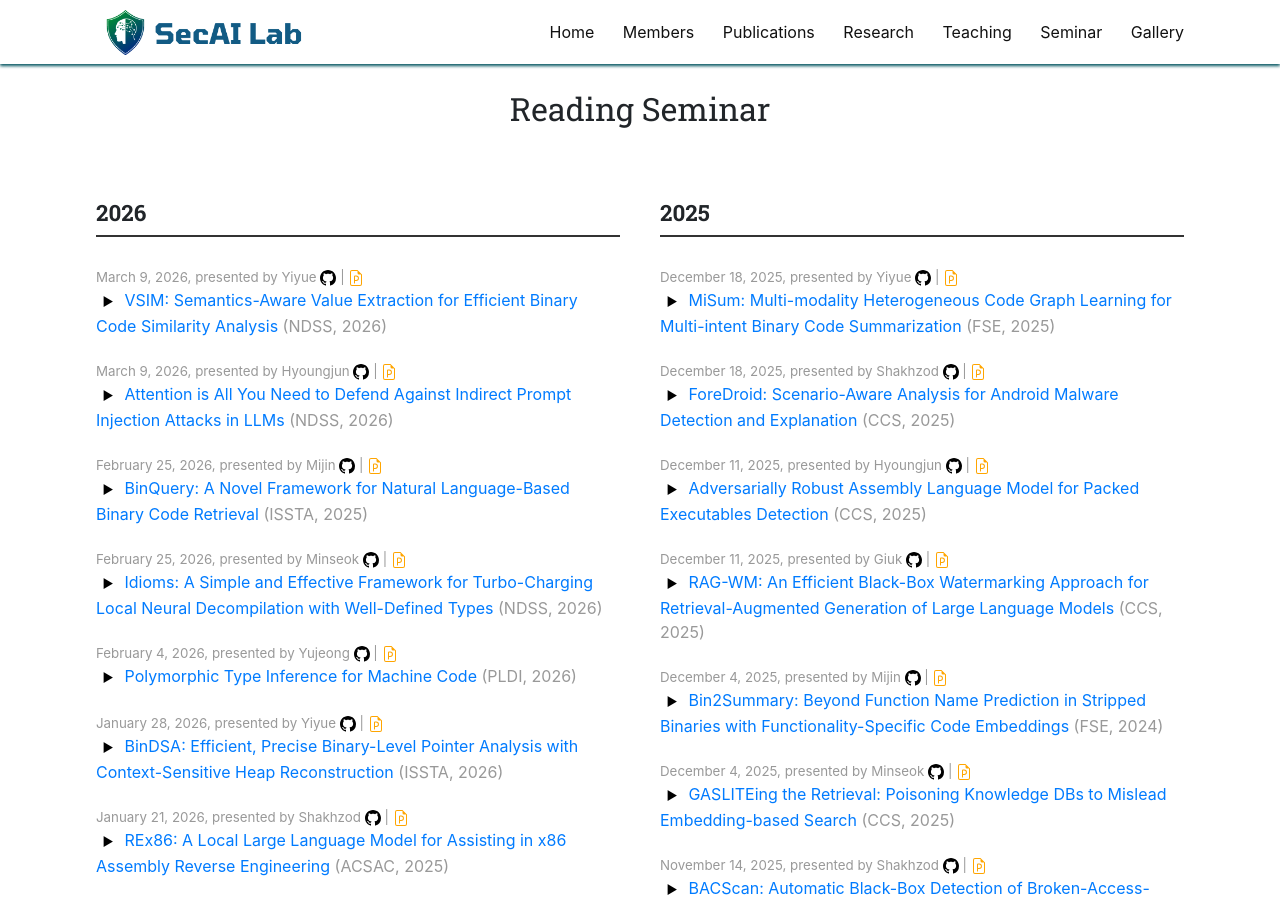
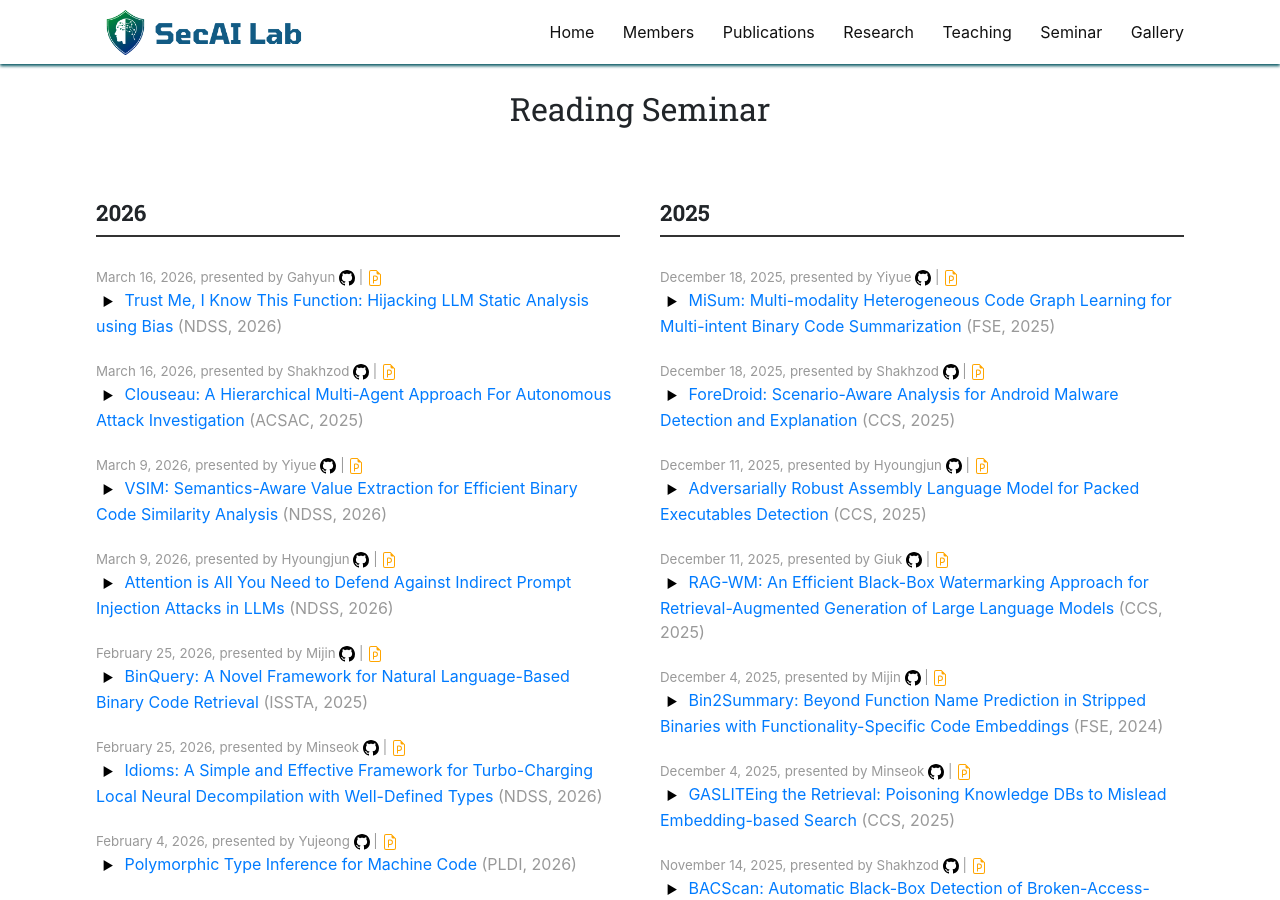
Before and after one commit to SecAI-Lab/secai-lab.github.io, a Jekyll site: the page built from pages/seminar.md, in a window 1280 px wide and 900 px high. Built offline with Jekyll 4.4.1, drawn with Linux system fonts in a browser that asks for light colours; nearby versions of some CDN libraries.

Commit message:
Update readings.yml

```diff
--- a/_data/readings.yml
+++ b/_data/readings.yml
@@ -1,3 +1,23 @@
+- title: "Clouseau: A Hierarchical Multi-Agent Approach For Autonomous Attack Investigation"
+  link: "https://ieeexplore.ieee.org/stamp/stamp.jsp?tp=&arnumber=11391875"
+  ppt_link: "https://docs.google.com/presentation/d/17qUJZN8jJDGJo0QOX2QywNy6Zv-v_bRplVIl5xqUIic/edit?usp=sharing"
+  code_link: ""
+  presenter: Shakhzod
+  conference: ACSAC
+  date: 2026.03.16
+  pub_year: 2025
+  discussion: "(Discusiion)"
+
+- title: "Trust Me, I Know This Function: Hijacking LLM Static Analysis using Bias"
+  link: "https://arxiv.org/pdf/2508.17361"
+  ppt_link: ""
+  code_link: ""
+  presenter: Gahyun
+  conference: NDSS
+  date: 2026.03.16
+  pub_year: 2026
+  discussion: "(Discusiion)"
+
 - title: "Attention is All You Need to Defend Against Indirect Prompt Injection Attacks in LLMs"
   link: "https://www.ndss-symposium.org/wp-content/uploads/2026-f394-paper.pdf"
   ppt_link: "https://drive.google.com/file/d/1Z4j_C_YPeFaggnhvXzDs-HZx3DWlCpFJ/view?usp=sharing"
```
